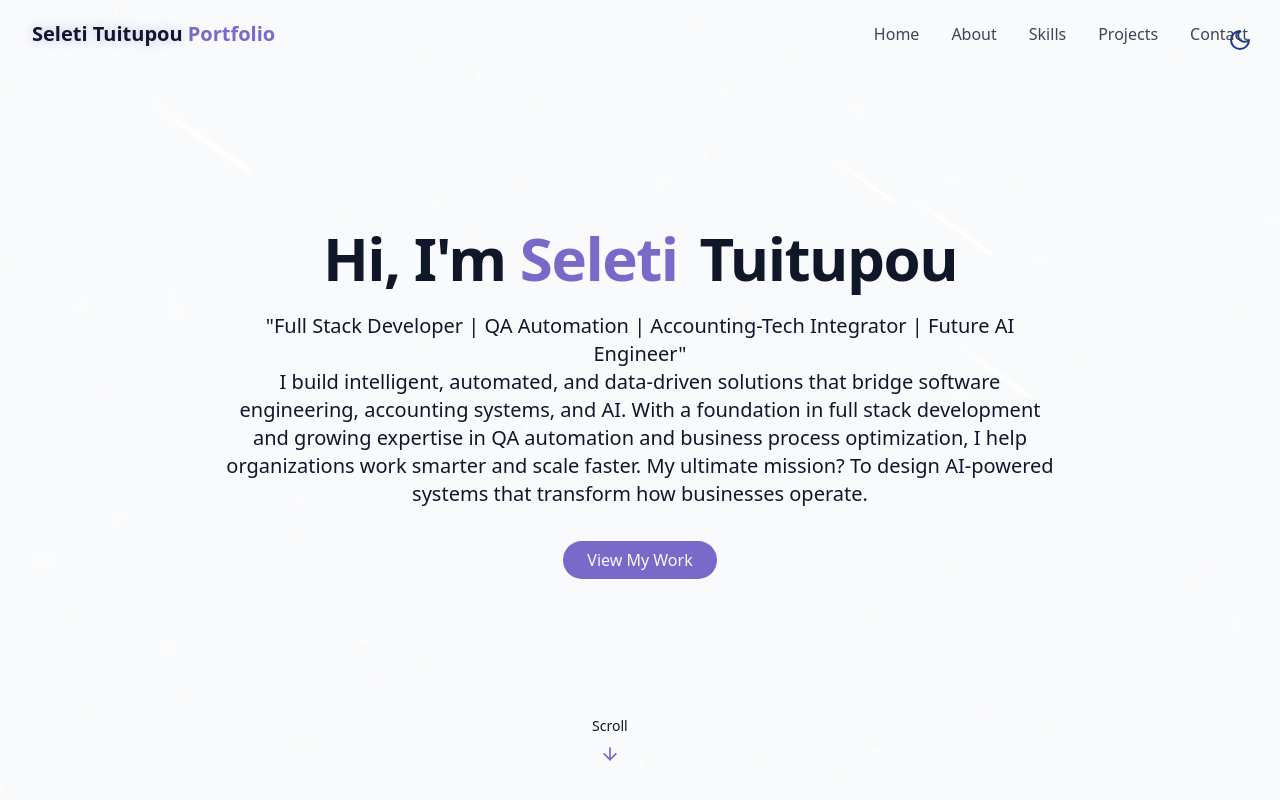
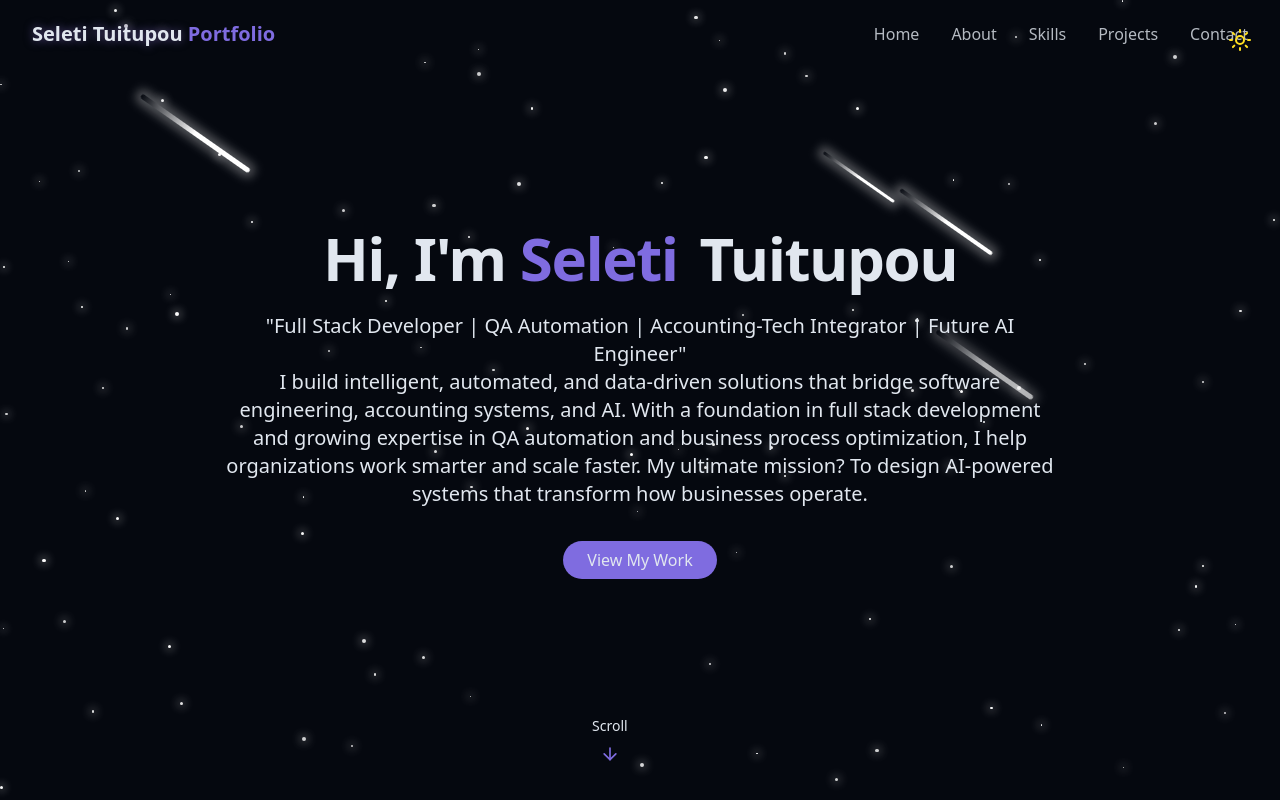
Before and after one commit to Tuitupou/seleti_portfolio, a React (Vite) app: page / in a window 1280 px wide. Shown: the top 800 px of the page. Built offline with nearby package versions, Linux system fonts and the light colour scheme; the HTML template or start-up script is replaced by a standard one.

Commit message:
Fixed dark-mode theme

```diff
--- a/src/components/ThemeToggle.jsx
+++ b/src/components/ThemeToggle.jsx
@@ -3,16 +3,22 @@
 import { cn } from "@/lib/utils";
 
 export const ThemeToggle = () => {
-    const [isDarkMode, setIsDarkMode] = useState(false);
+    const [isDarkMode, setIsDarkMode] = useState(true); // Default to dark mode
 
-    useEffect (() => {
-        const storedTheme = localStorage.getItem("theme")
-        if (storedTheme === "dark"){
-            setIsDarkMode (true)
+    useEffect(() => {
+        const storedTheme = localStorage.getItem("theme");
+
+        // If no stored theme, default to dark mode
+        if (!storedTheme) {
+            document.documentElement.classList.add("dark");
+            localStorage.setItem("theme", "dark");
+            setIsDarkMode(true);
+        } else if (storedTheme === "dark") {
+            setIsDarkMode(true);
             document.documentElement.classList.add("dark");
         } else {
-            localStorage.setItem("theme", "light");
             setIsDarkMode(false);
+            document.documentElement.classList.remove("dark");
         }
     }, []);
 
@@ -34,9 +40,8 @@
             className={cn(
                 "fixed max-sm:hidden top-5 right-5 z-50 p-2 rounded-full transition-colors duration-300",
                 "focus:outline-hidden"
-        )}
+            )}
         >
-
             {isDarkMode ? (
                 <Sun className="h-6 w-6 text-yellow-300"/>
             ) : (
```
